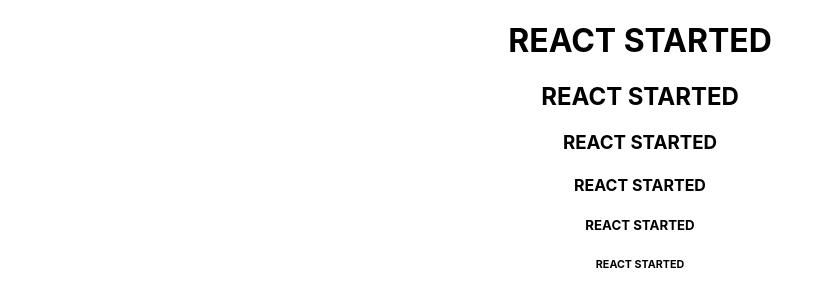
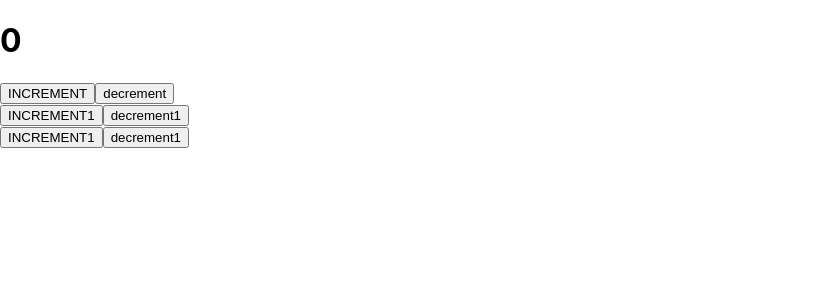
Before and after one commit to JoshiSankar-4021/febreactapp, a React (Create React App) app: page / in a window 1280 px wide. Shown: the top 306 px of the page, without its empty margins (0-834 px from the left). Built offline with nearby package versions, Linux system fonts and the light colour scheme.

Commit message:
counter application

```diff
--- a/src/App.js
+++ b/src/App.js
@@ -1,16 +1,12 @@
-import './App.css';
+ import Counter from "./counter/Counter.jsx"
 
-function App() {
-  return (
-    <div className="App">
-     <h1>REACT STARTED</h1>
-     <h2>REACT STARTED</h2>
-     <h3>REACT STARTED</h3>
-     <h4>REACT STARTED</h4>
-     <h5>REACT STARTED</h5>
-     <h6>REACT STARTED</h6>
+ function App(){
+  return(
+    <div>
+      <Counter/>
+      {/* component calling Counter() */}
     </div>
-  );
+
+);
 }
-
 export default App;
--- a/src/counter/Counter.jsx
+++ b/src/counter/Counter.jsx
@@ -0,0 +1,59 @@
+import {useState} from "react";
+function Counter(){
+    const [num,setNum]=useState(0)
+//  const [l1,setL1] =usestate(0)
+//variable,object,array
+//usestate(true), usestate({key:value}),usesate([])
+//second parameter acts as function---->will update the value
+
+
+function increment1(){
+    setNum(num+1)
+}
+
+function decrement1(){
+    setNum(num-1)
+}
+
+var increment2 =()=>{
+    setNum(num+1)
+}
+
+var decrement2 =()=>{
+    setNum(num-1)
+}
+
+    return(
+        <div>
+            <h1>{num}</h1>
+            <button onClick={
+                 ()=>{
+                    setNum(num+1);
+                }
+            }>INCREMENT</button>
+            {/* 0=1=2=3 */}
+             <button onClick={()=>{
+                setNum(num-1)
+             }}>decrement</button> <br/>
+
+             <button onClick={increment1}>INCREMENT1</button>
+
+             <button onClick={decrement1}>decrement1</button> <br/>
+
+             <button onClick={increment2}>INCREMENT1</button>
+
+             <button onClick={decrement2}>decrement1</button>
+
+        </div>
+    );
+}export default Counter;
+
+// hook
+
+//hooks are inbuilt functions used for performing setof pre-defined actions
+//useState====>hook---->function--->inbuilt function----->React
+
+//js/jsx files--->basic structure
+//hooks --->use state--->variable,object,array
+//different ways of implementing logic
+//Counter application using react
--- a/src/index.js
+++ b/src/index.js
@@ -8,6 +8,7 @@
 root.render(
   <React.StrictMode>
     < App />
+    {/* App() */}
     {/* component calling */}
   </React.StrictMode>
 );
```
